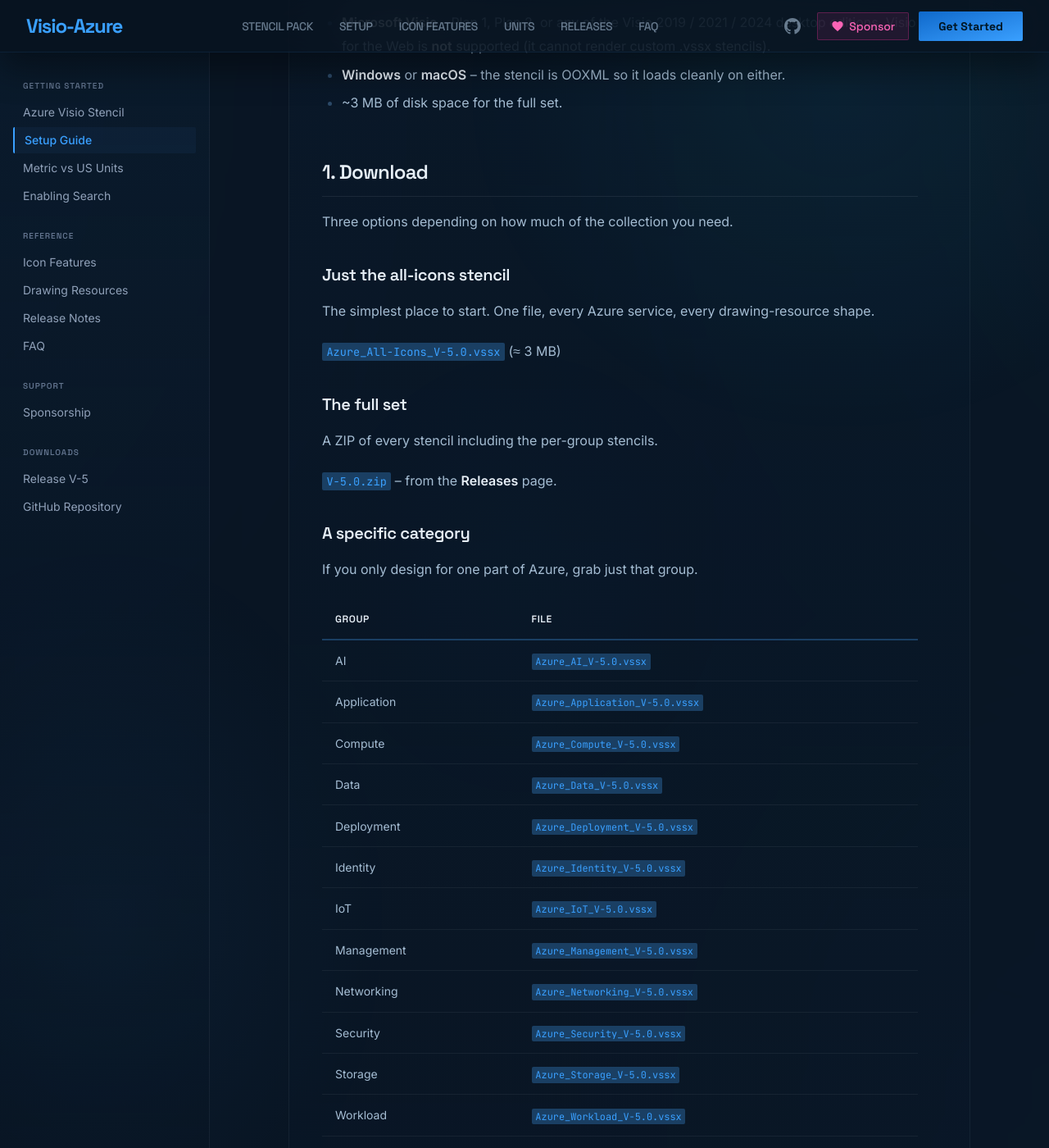
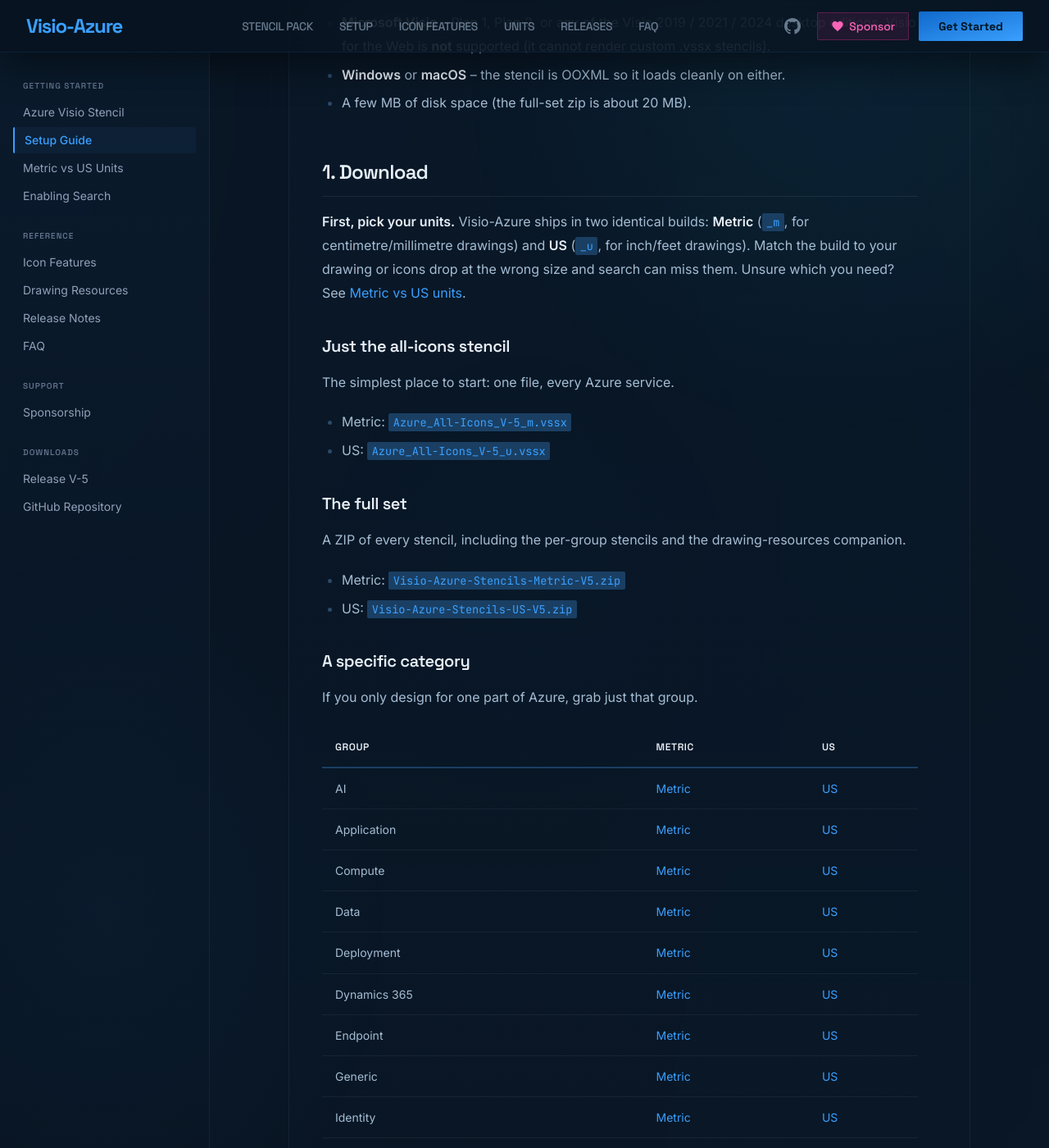
Before and after one commit to xeeva/Visio-Azure, a Jekyll site: the page built from getting-started.md, in a window 1280 px wide and 1400 px high, scrolled down 515 px. Shown: the whole window at 82% size. Built offline with Jekyll 4.4.1, drawn with Linux system fonts in a browser that asks for light colours; some of the changed text lies outside the part shown.

Commit message:
fix(docs): correct getting-started download links to real layout
The download links pointed at non-existent stencils/V-5.0/Azure_*_V-5.0.vssx
paths (404) and omitted the unit split. Repoint to the real Stencil-Metric/ and
Stencil-US/ layout with Metric+US columns for all 17 groups, link both unit
zips and All-Icons builds, and fix the "18 per-group stencils" count to 17.

Co-Authored-By: Claude Opus 4.8 (1M context) <noreply@anthropic.com>

```diff
--- a/getting-started.md
+++ b/getting-started.md
@@ -12,44 +12,51 @@ A step-by-step walk-through from download to first diagram.
 
 - **Microsoft Visio** -- Plan 1, Plan 2, or any of the Visio 2019 / 2021 / 2024 desktop editions. Visio for the Web is **not** supported (it cannot render custom .vssx stencils).
 - **Windows** or **macOS** -- the stencil is OOXML so it loads cleanly on either.
-- ~3 MB of disk space for the full set.
+- A few MB of disk space (the full-set zip is about 20 MB).
 
 ## 1. Download
 
-Three options depending on how much of the collection you need.
+**First, pick your units.** Visio-Azure ships in two identical builds: **Metric** (`_m`, for centimetre/millimetre drawings) and **US** (`_u`, for inch/feet drawings). Match the build to your drawing or icons drop at the wrong size and search can miss them. Unsure which you need? See [Metric vs US units](units).
 
 ### Just the all-icons stencil
 
-The simplest place to start. One file, every Azure service, every drawing-resource shape.
+The simplest place to start: one file, every Azure service.
 
-[`Azure_All-Icons_V-5.0.vssx`](https://github.com/xeeva/Visio-Azure/raw/main/stencils/V-5.0/Azure_All-Icons_V-5.0.vssx) (≈ 3 MB)
+- Metric: [`Azure_All-Icons_V-5_m.vssx`](https://github.com/xeeva/Visio-Azure/raw/main/Stencil-Metric/Azure_All-Icons_V-5_m.vssx)
+- US: [`Azure_All-Icons_V-5_u.vssx`](https://github.com/xeeva/Visio-Azure/raw/main/Stencil-US/Azure_All-Icons_V-5_u.vssx)
 
 ### The full set
 
-A ZIP of every stencil including the per-group stencils.
+A ZIP of every stencil, including the per-group stencils and the drawing-resources companion.
 
-[`V-5.0.zip`](https://github.com/xeeva/Visio-Azure/releases) -- from the **Releases** page.
+- Metric: [`Visio-Azure-Stencils-Metric-V5.zip`](https://github.com/xeeva/Visio-Azure/raw/main/Visio-Azure-Stencils-Metric-V5.zip)
+- US: [`Visio-Azure-Stencils-US-V5.zip`](https://github.com/xeeva/Visio-Azure/raw/main/Visio-Azure-Stencils-US-V5.zip)
 
 ### A specific category
 
 If you only design for one part of Azure, grab just that group.
 
-| Group | File |
-| --- | --- |
-| AI | [`Azure_AI_V-5.0.vssx`](https://github.com/xeeva/Visio-Azure/raw/main/stencils/V-5.0/Azure_AI_V-5.0.vssx) |
-| Application | [`Azure_Application_V-5.0.vssx`](https://github.com/xeeva/Visio-Azure/raw/main/stencils/V-5.0/Azure_Application_V-5.0.vssx) |
-| Compute | [`Azure_Compute_V-5.0.vssx`](https://github.com/xeeva/Visio-Azure/raw/main/stencils/V-5.0/Azure_Compute_V-5.0.vssx) |
-| Data | [`Azure_Data_V-5.0.vssx`](https://github.com/xeeva/Visio-Azure/raw/main/stencils/V-5.0/Azure_Data_V-5.0.vssx) |
-| Deployment | [`Azure_Deployment_V-5.0.vssx`](https://github.com/xeeva/Visio-Azure/raw/main/stencils/V-5.0/Azure_Deployment_V-5.0.vssx) |
-| Identity | [`Azure_Identity_V-5.0.vssx`](https://github.com/xeeva/Visio-Azure/raw/main/stencils/V-5.0/Azure_Identity_V-5.0.vssx) |
-| IoT | [`Azure_IoT_V-5.0.vssx`](https://github.com/xeeva/Visio-Azure/raw/main/stencils/V-5.0/Azure_IoT_V-5.0.vssx) |
-| Management | [`Azure_Management_V-5.0.vssx`](https://github.com/xeeva/Visio-Azure/raw/main/stencils/V-5.0/Azure_Management_V-5.0.vssx) |
-| Networking | [`Azure_Networking_V-5.0.vssx`](https://github.com/xeeva/Visio-Azure/raw/main/stencils/V-5.0/Azure_Networking_V-5.0.vssx) |
-| Security | [`Azure_Security_V-5.0.vssx`](https://github.com/xeeva/Visio-Azure/raw/main/stencils/V-5.0/Azure_Security_V-5.0.vssx) |
-| Storage | [`Azure_Storage_V-5.0.vssx`](https://github.com/xeeva/Visio-Azure/raw/main/stencils/V-5.0/Azure_Storage_V-5.0.vssx) |
-| Workload | [`Azure_Workload_V-5.0.vssx`](https://github.com/xeeva/Visio-Azure/raw/main/stencils/V-5.0/Azure_Workload_V-5.0.vssx) |
+| Group | Metric | US |
+| --- | --- | --- |
+| AI | [Metric](https://github.com/xeeva/Visio-Azure/raw/main/Stencil-Metric/Azure_AI_V-5_m.vssx) | [US](https://github.com/xeeva/Visio-Azure/raw/main/Stencil-US/Azure_AI_V-5_u.vssx) |
+| Application | [Metric](https://github.com/xeeva/Visio-Azure/raw/main/Stencil-Metric/Azure_Application_V-5_m.vssx) | [US](https://github.com/xeeva/Visio-Azure/raw/main/Stencil-US/Azure_Application_V-5_u.vssx) |
+| Compute | [Metric](https://github.com/xeeva/Visio-Azure/raw/main/Stencil-Metric/Azure_Compute_V-5_m.vssx) | [US](https://github.com/xeeva/Visio-Azure/raw/main/Stencil-US/Azure_Compute_V-5_u.vssx) |
+| Data | [Metric](https://github.com/xeeva/Visio-Azure/raw/main/Stencil-Metric/Azure_Data_V-5_m.vssx) | [US](https://github.com/xeeva/Visio-Azure/raw/main/Stencil-US/Azure_Data_V-5_u.vssx) |
+| Deployment | [Metric](https://github.com/xeeva/Visio-Azure/raw/main/Stencil-Metric/Azure_Deployment_V-5_m.vssx) | [US](https://github.com/xeeva/Visio-Azure/raw/main/Stencil-US/Azure_Deployment_V-5_u.vssx) |
+| Dynamics 365 | [Metric](https://github.com/xeeva/Visio-Azure/raw/main/Stencil-Metric/Azure_Dynamics%20365_V-5_m.vssx) | [US](https://github.com/xeeva/Visio-Azure/raw/main/Stencil-US/Azure_Dynamics%20365_V-5_u.vssx) |
+| Endpoint | [Metric](https://github.com/xeeva/Visio-Azure/raw/main/Stencil-Metric/Azure_Endpoint_V-5_m.vssx) | [US](https://github.com/xeeva/Visio-Azure/raw/main/Stencil-US/Azure_Endpoint_V-5_u.vssx) |
+| Generic | [Metric](https://github.com/xeeva/Visio-Azure/raw/main/Stencil-Metric/Azure_Generic_V-5_m.vssx) | [US](https://github.com/xeeva/Visio-Azure/raw/main/Stencil-US/Azure_Generic_V-5_u.vssx) |
+| Identity | [Metric](https://github.com/xeeva/Visio-Azure/raw/main/Stencil-Metric/Azure_Identity_V-5_m.vssx) | [US](https://github.com/xeeva/Visio-Azure/raw/main/Stencil-US/Azure_Identity_V-5_u.vssx) |
+| IoT | [Metric](https://github.com/xeeva/Visio-Azure/raw/main/Stencil-Metric/Azure_IoT_V-5_m.vssx) | [US](https://github.com/xeeva/Visio-Azure/raw/main/Stencil-US/Azure_IoT_V-5_u.vssx) |
+| Management | [Metric](https://github.com/xeeva/Visio-Azure/raw/main/Stencil-Metric/Azure_Management_V-5_m.vssx) | [US](https://github.com/xeeva/Visio-Azure/raw/main/Stencil-US/Azure_Management_V-5_u.vssx) |
+| Networking | [Metric](https://github.com/xeeva/Visio-Azure/raw/main/Stencil-Metric/Azure_Networking_V-5_m.vssx) | [US](https://github.com/xeeva/Visio-Azure/raw/main/Stencil-US/Azure_Networking_V-5_u.vssx) |
+| Office365 | [Metric](https://github.com/xeeva/Visio-Azure/raw/main/Stencil-Metric/Azure_Office365_V-5_m.vssx) | [US](https://github.com/xeeva/Visio-Azure/raw/main/Stencil-US/Azure_Office365_V-5_u.vssx) |
+| Security | [Metric](https://github.com/xeeva/Visio-Azure/raw/main/Stencil-Metric/Azure_Security_V-5_m.vssx) | [US](https://github.com/xeeva/Visio-Azure/raw/main/Stencil-US/Azure_Security_V-5_u.vssx) |
+| Storage | [Metric](https://github.com/xeeva/Visio-Azure/raw/main/Stencil-Metric/Azure_Storage_V-5_m.vssx) | [US](https://github.com/xeeva/Visio-Azure/raw/main/Stencil-US/Azure_Storage_V-5_u.vssx) |
+| Workload | [Metric](https://github.com/xeeva/Visio-Azure/raw/main/Stencil-Metric/Azure_Workload_V-5_m.vssx) | [US](https://github.com/xeeva/Visio-Azure/raw/main/Stencil-US/Azure_Workload_V-5_u.vssx) |
+| Workload-Service | [Metric](https://github.com/xeeva/Visio-Azure/raw/main/Stencil-Metric/Azure_Workload-Service_V-5_m.vssx) | [US](https://github.com/xeeva/Visio-Azure/raw/main/Stencil-US/Azure_Workload-Service_V-5_u.vssx) |
 
-See the [stencils/V-5.0](https://github.com/xeeva/Visio-Azure/tree/main/stencils/V-5.0) folder for the complete list of 18 per-group stencils, plus the drawing-resources companion.
+Browse the [`Stencil-Metric/`](https://github.com/xeeva/Visio-Azure/tree/main/Stencil-Metric) and [`Stencil-US/`](https://github.com/xeeva/Visio-Azure/tree/main/Stencil-US) folders for the full list of 17 group stencils plus the drawing-resources companion.
 
 ## 2. Install
 
```
